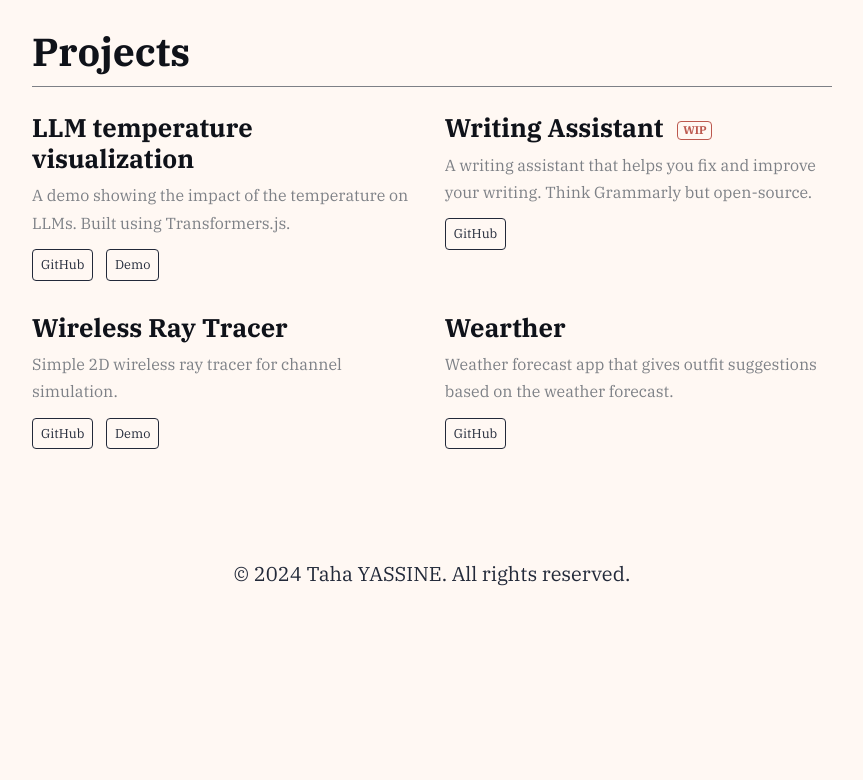
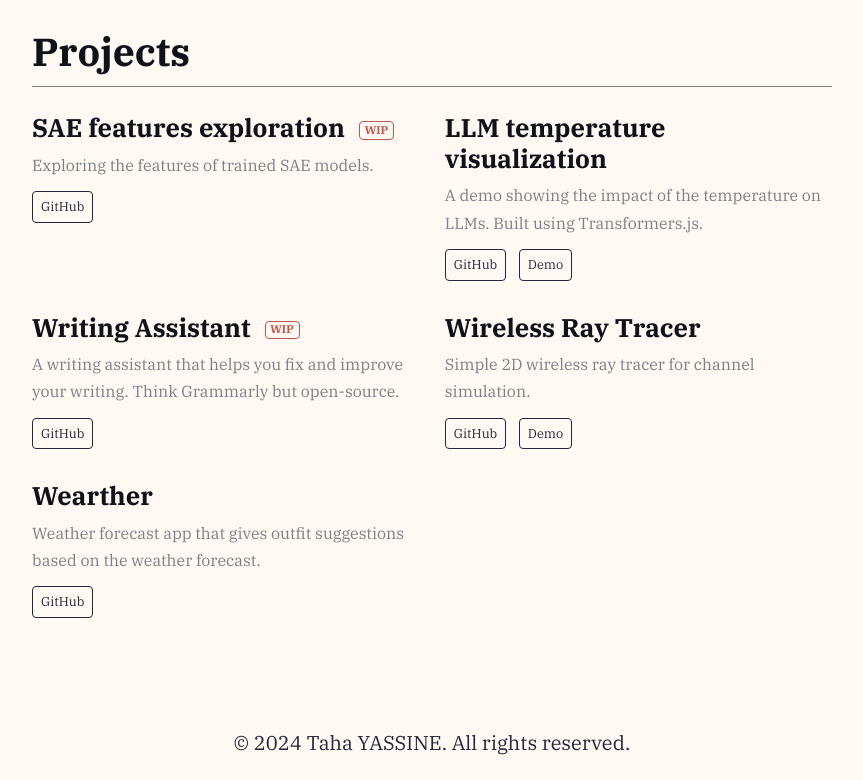
Before and after one commit to taha-yassine/taha-yassine.github.io, an Astro site: page / in a window 1280 px wide. Shown: the part 1292-2072 px from the top of the page, without its empty margins (228-1091 px from the left). Before the commit the page ends 1903 px from the top, so only its background shows below. Built offline with nearby package versions, Linux system fonts and the light colour scheme; Astro itself is replaced by a stand-in of ours.

Commit message:
Add project

```diff
--- a/src/components/ProjectList.astro
+++ b/src/components/ProjectList.astro
@@ -1,5 +1,11 @@
 ---
 const projects = [
+  {
+    title: "SAE features exploration",
+    description: "Exploring the features of trained SAE models.",
+    github: "https://github.com/taha-yassine/SAE-features",
+    wip: true,
+  },
   {
     title: "LLM temperature visualization",
     description: "A demo showing the impact of the temperature on LLMs. Built using Transformers.js.",
```
